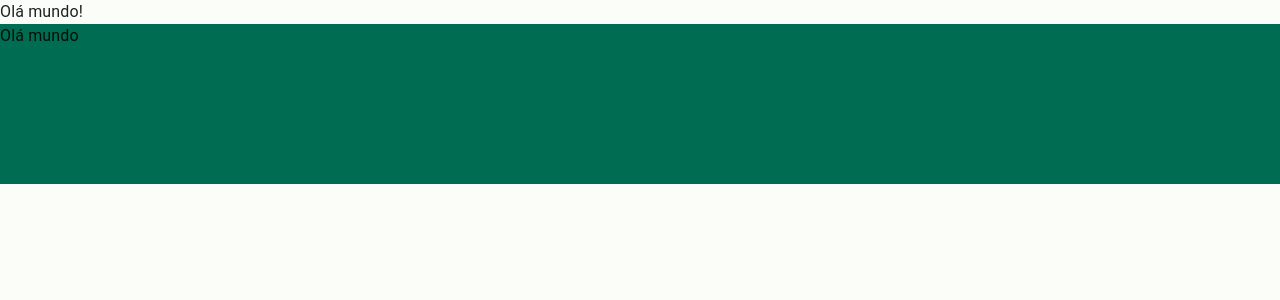
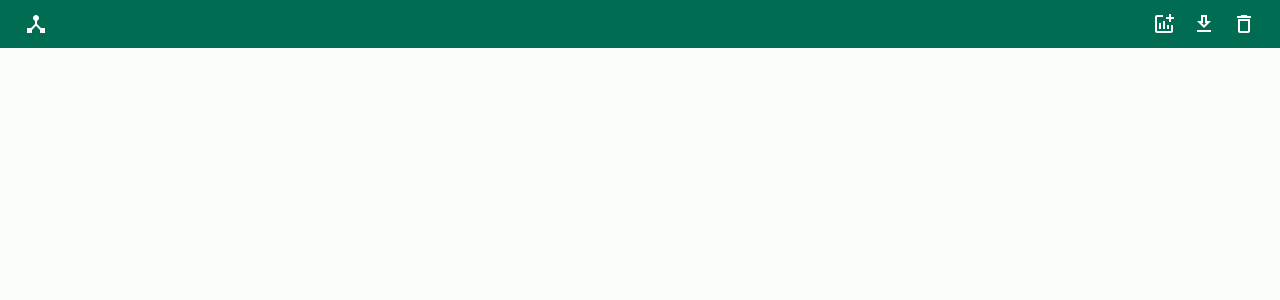
Before and after one commit to renanrms/FTR-Lab-Desktop, a React (Vite) app in the folder src/renderer/: page / in a window 1280 px wide. Shown: the top 300 px of the page. Built offline with nearby package versions, Linux system fonts and the light colour scheme.

Commit message:
Adiciona a Header bar.

```diff
--- a/package.json
+++ b/package.json
@@ -25,6 +25,7 @@
     "@electron-toolkit/utils": "^1.0.2",
     "@emotion/react": "^11.10.5",
     "@emotion/styled": "^11.10.5",
+    "@mui/icons-material": "^5.11.0",
     "@mui/material": "^5.11.0"
   },
   "devDependencies": {
--- a/src/renderer/src/App.tsx
+++ b/src/renderer/src/App.tsx
@@ -10,7 +10,6 @@ export function App() {
     <ThemeProvider theme={theme}>
       <CssBaseline />
       <div className="w-screen h-screen bg-background">
-        Olá mundo!
         <Header></Header>
       </div>
     </ThemeProvider>
--- a/src/renderer/src/components/Header.tsx
+++ b/src/renderer/src/components/Header.tsx
@@ -1,3 +1,28 @@
+import AddchartOutlinedIcon from '@mui/icons-material/AddchartOutlined'
+import DeviceHubOutlinedIcon from '@mui/icons-material/DeviceHubOutlined'
+import DownloadOutlinedIcon from '@mui/icons-material/DownloadOutlined'
+import DeleteOutlinedIcon from '@mui/icons-material/DeleteOutlined'
+import IconButton from '@mui/material/IconButton'
+
 export function Header() {
-  return <div className="w-screen h-40 bg-primary"> Olá mundo</div>
+  return (
+    <div className="w-screen h-12 bg-primary text-on-primary flex items-center justify-between">
+      <div className="mx-4 h-10 flex items-center justify-center">
+        <IconButton style={{ color: 'var(--md-sys-color-on-primary)' }}>
+          <DeviceHubOutlinedIcon></DeviceHubOutlinedIcon>
+        </IconButton>
+      </div>
+      <div className="mx-4 h-10 flex items-center justify-center">
+        <IconButton style={{ color: 'var(--md-sys-color-on-primary)' }}>
+          <AddchartOutlinedIcon></AddchartOutlinedIcon>
+        </IconButton>
+        <IconButton style={{ color: 'var(--md-sys-color-on-primary)' }}>
+          <DownloadOutlinedIcon></DownloadOutlinedIcon>
+        </IconButton>
+        <IconButton style={{ color: 'var(--md-sys-color-on-primary)' }}>
+          <DeleteOutlinedIcon></DeleteOutlinedIcon>
+        </IconButton>
+      </div>
+    </div>
+  )
 }
```
Also changed, not shown: 1 other file (tests, documents, lock files or other folders).
